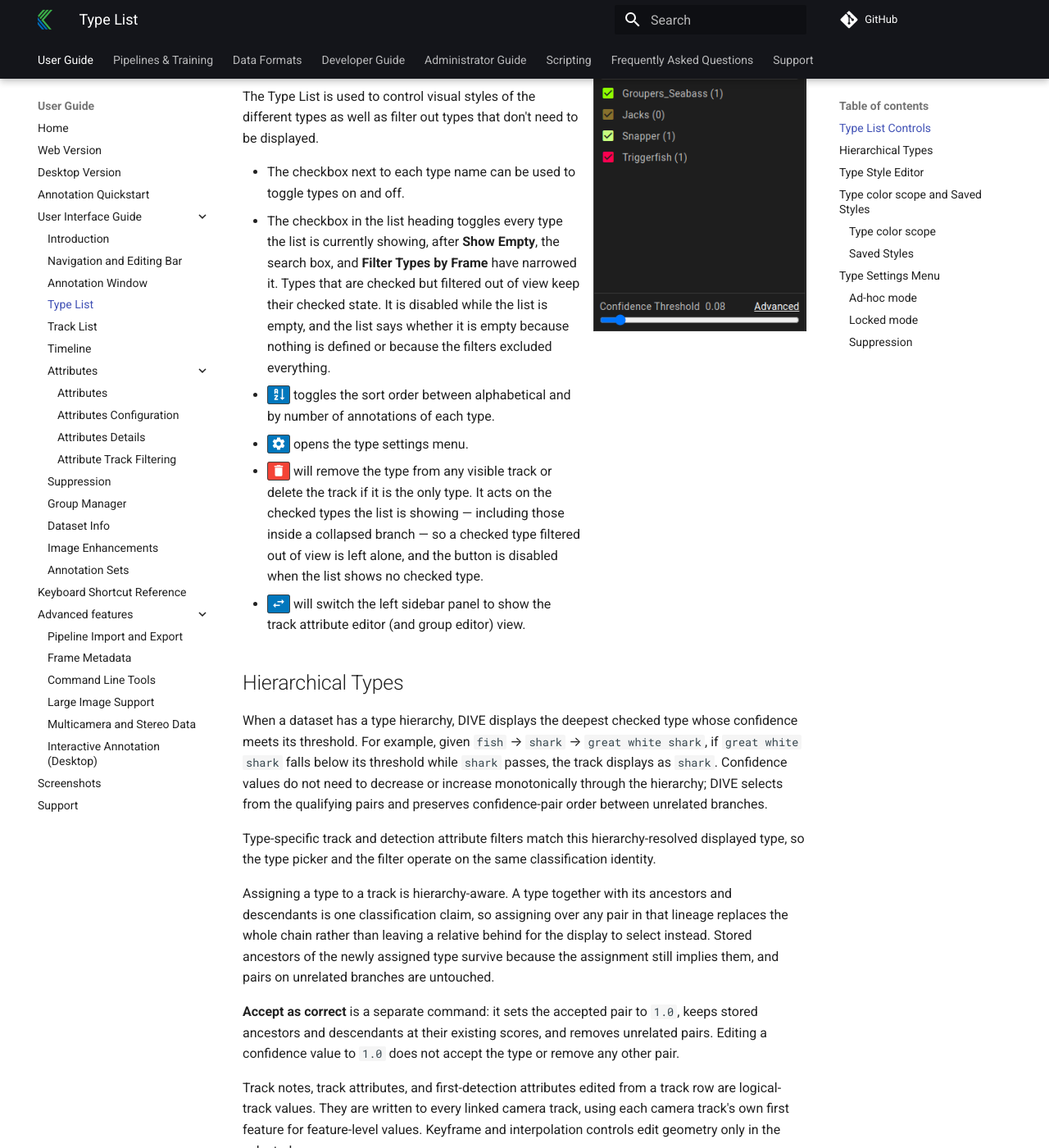
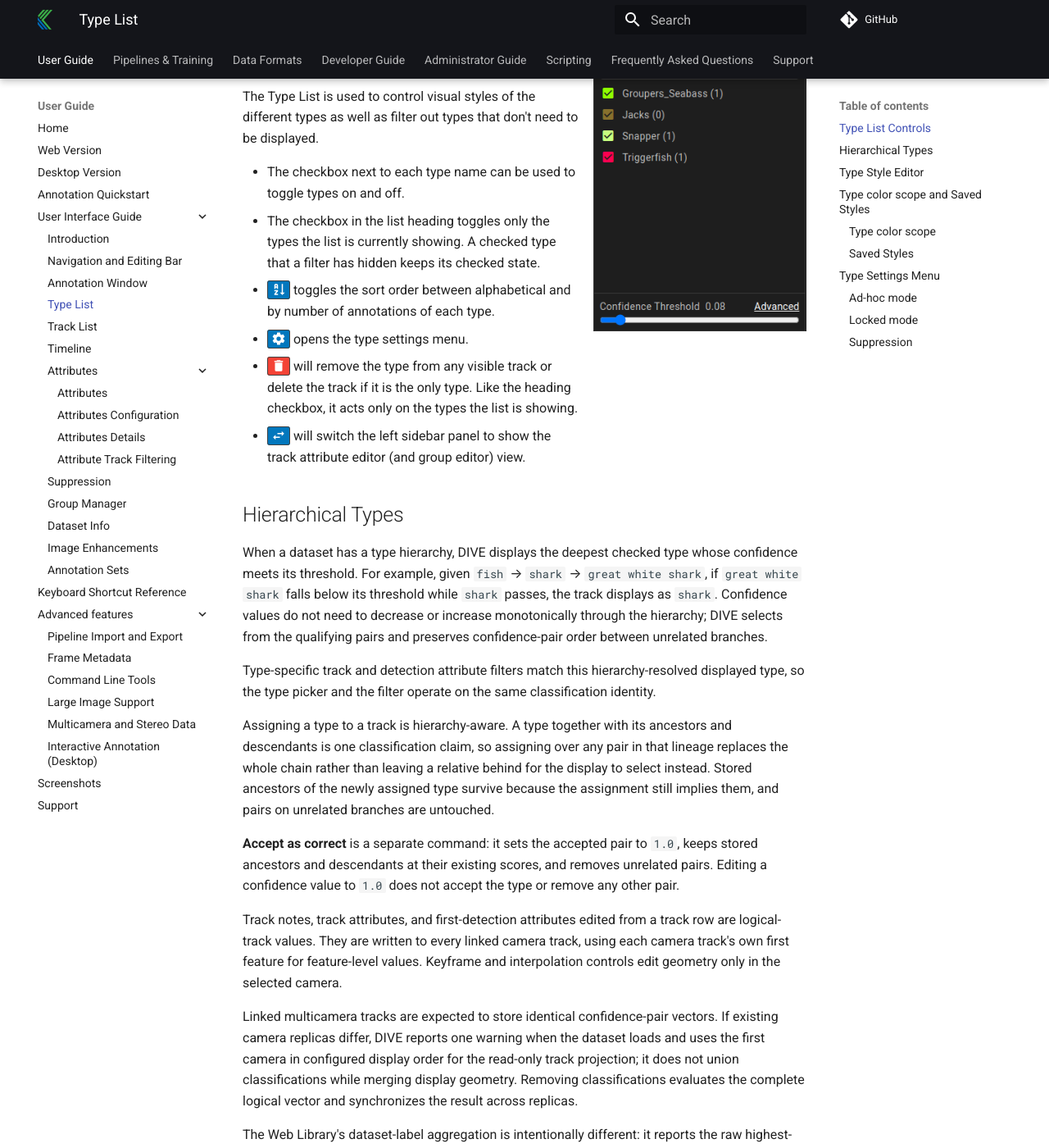
Before and after one commit to Kitware/dive, an MkDocs documentation site: the page built from docs/UI-Type-List.md, in a window 1280 px wide and 1400 px high, scrolled down 731 px. Shown: the whole window at 82% size. Built offline with MkDocs 1.6.1 and Material for MkDocs 9.7.7, drawn with Linux system fonts in a browser that asks for light colours; comment, search, counter and statistics services are not loaded; some of the changed text lies outside the part shown.

Commit message:
Trim the Type List doc changes to the behavior that changed

```diff
--- a/docs/UI-Type-List.md
+++ b/docs/UI-Type-List.md
@@ -11,10 +11,10 @@ Each dataset maintains its own list of types, and types can be defined on-the-fl
 The Type List is used to control visual styles of the different types as well as filter out types that don't need to be displayed.
 
 * The checkbox next to each type name can be used to toggle types on and off.
-* The checkbox in the list heading toggles every type the list is currently showing, after **Show Empty**, the search box, and **Filter Types by Frame** have narrowed it. Types that are checked but filtered out of view keep their checked state. It is disabled while the list is empty, and the list says whether it is empty because nothing is defined or because the filters excluded everything.
+* The checkbox in the list heading toggles only the types the list is currently showing. A checked type that a filter has hidden keeps its checked state.
 * ==:material-sort-alphabetical-ascending:== toggles the sort order between alphabetical and by number of annotations of each type.
 * ==:material-cog:== opens the type settings menu.
-* ==:material-delete:=={ .error } will remove the type from any visible track or delete the track if it is the only type. It acts on the checked types the list is showing — including those inside a collapsed branch — so a checked type filtered out of view is left alone, and the button is disabled when the list shows no checked type.
+* ==:material-delete:=={ .error } will remove the type from any visible track or delete the track if it is the only type. Like the heading checkbox, it acts only on the types the list is showing.
 * ==:material-swap-horizontal:== will switch the left sidebar panel to show the track attribute editor (and group editor) view.
 
 <div style="clear: both;"/>
@@ -41,7 +41,7 @@ hierarchy-resolved displayed type.
 
 Hierarchy members render as an expandable tree rather than ordinary flat rows. Parent checkboxes control their complete subtrees, and parent counts include descendants. The Type List does not offer hierarchy editing.
 
-A parent row's checkbox and the heading checkbox are deliberately different affordances. The row means "this branch": it toggles the parent's complete subtree, including descendants hidden by a collapsed branch or by **Filter Types by Frame**. The heading means "what I can see": it toggles only the rows on screen. A collapsed row is the only thing on screen for its branch, so the heading reaches the types under it that the filters still allow. A parent that is on screen only as ancestor context for a search or frame-filter match below it is not itself toggled by the heading checkbox.
+A parent row's checkbox always toggles its complete subtree. The heading checkbox is narrower: it skips a parent shown only as ancestor context for a match below it.
 
 While a hierarchy is active, **Prevent Cascade Types** is disabled and shows: `Not applicable to hierarchical types; DIVE selects the deepest qualifying type.` Its saved value is preserved and becomes active again when the hierarchy is removed.
 
@@ -95,7 +95,7 @@ Click the ==:material-cog:== button in the type list heading to open type settin
 In ad-hoc mode, new object classes are added as you annotate.  The type list updates automatically when new classes are added or the last member of a class is deleted.
 
 * Set **Lock Types** to off for ad-hoc type creation.
-* Set **Show Empty** to still show manually defined types with no track/detection examples in the type list. A hierarchy parent appears only when something in its branch is annotated; the ancestors leading to an annotated type are always shown.
+* Set **Show Empty** to still show manually defined types with no track/detection examples in the type list. Hierarchy parents appear only when something in their branch is annotated.
 
 <div style="clear: both;"/>
 
```
